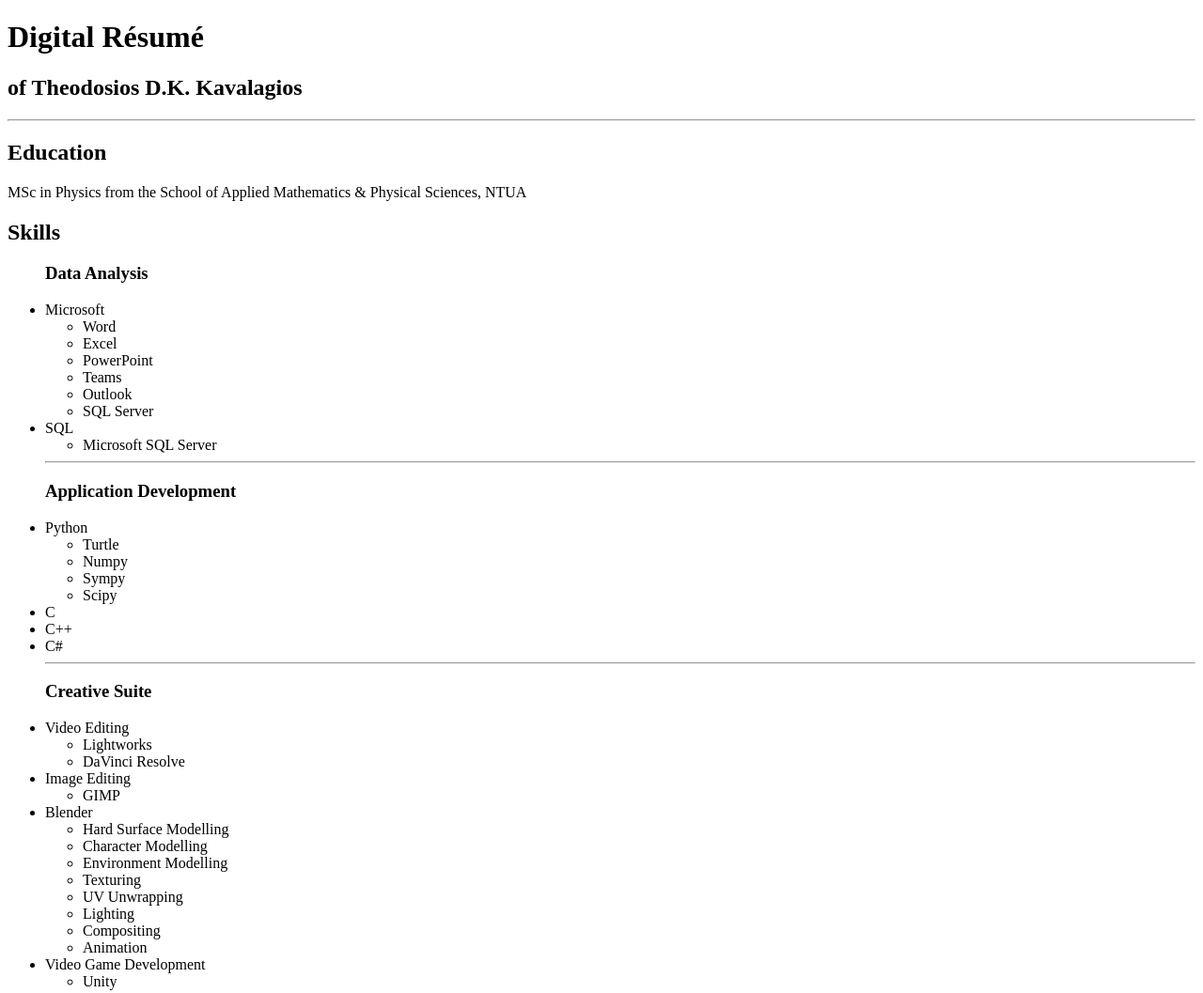
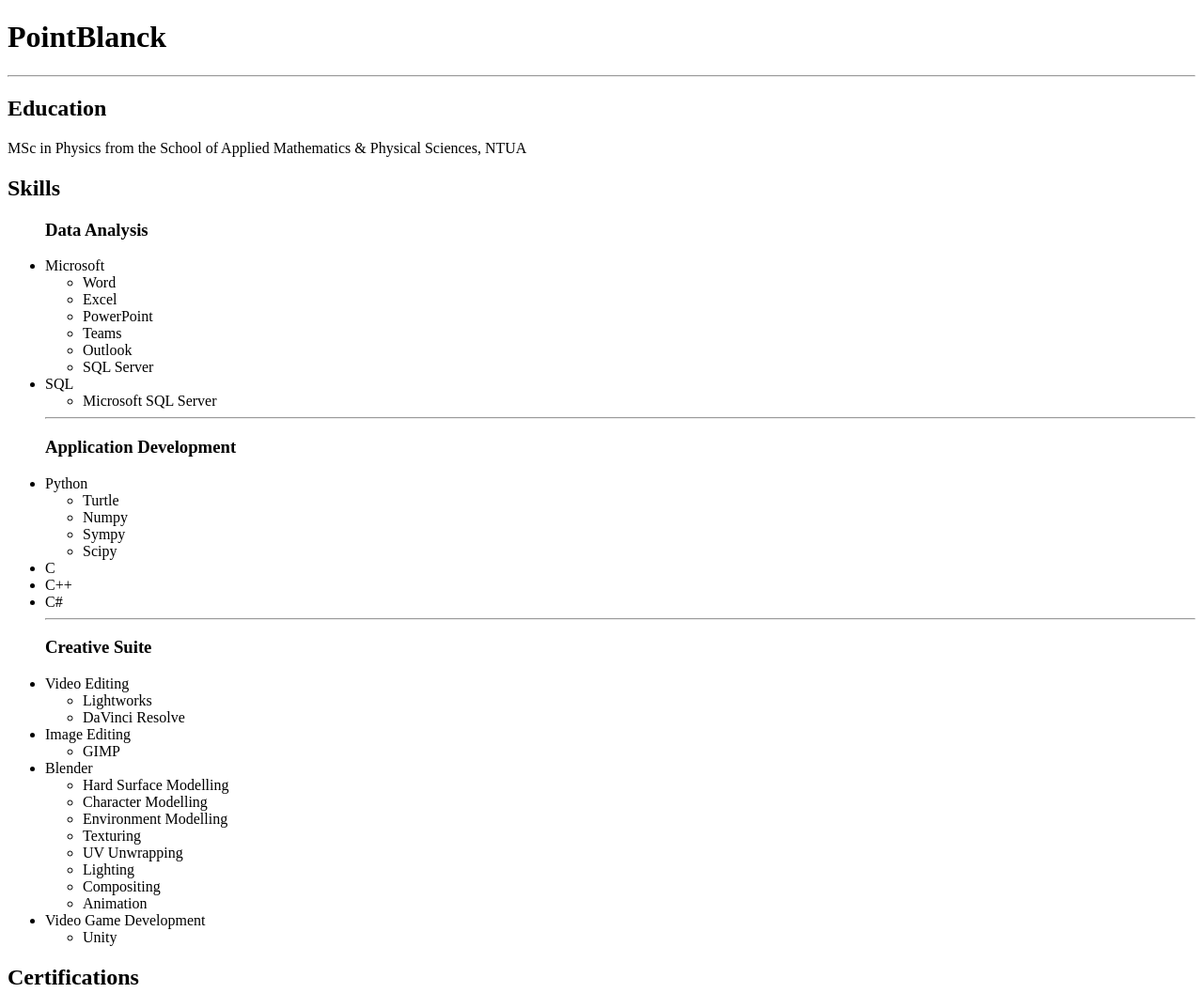
Before and after one commit to PointBlanck/pointblanck.github.io, a plain HTML site: page index.html in a window 1280 px wide. Shown: the top 1057 px of the page at 94% size. Drawn offline with Linux system fonts and the light colour scheme.

Commit message:
Update h1 element with pseudonym

```diff
--- a/index.html
+++ b/index.html
@@ -2,12 +2,11 @@
 <html>
     <head>
         <meta charset="UTF-8" />
-        <title>Digital Résumé</title>
+        <title>PointBlanck</title>
     </head>
 
     <body>
-        <h1>Digital Résumé</h1>
-        <h2> of Theodosios D.K. Kavalagios</h2>
+        <h1>PointBlanck</h1>
         <hr />
         <h2>Education</h2>
         <p>MSc in Physics from the School of Applied Mathematics & Physical Sciences, NTUA</p>
```
